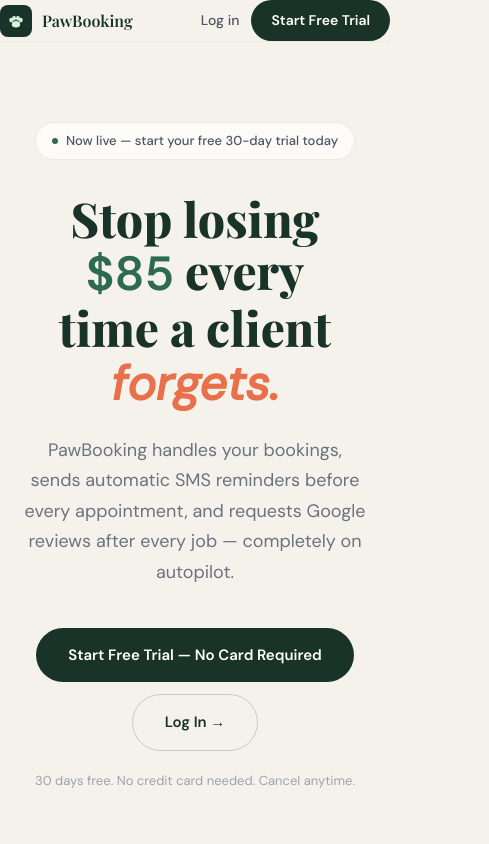
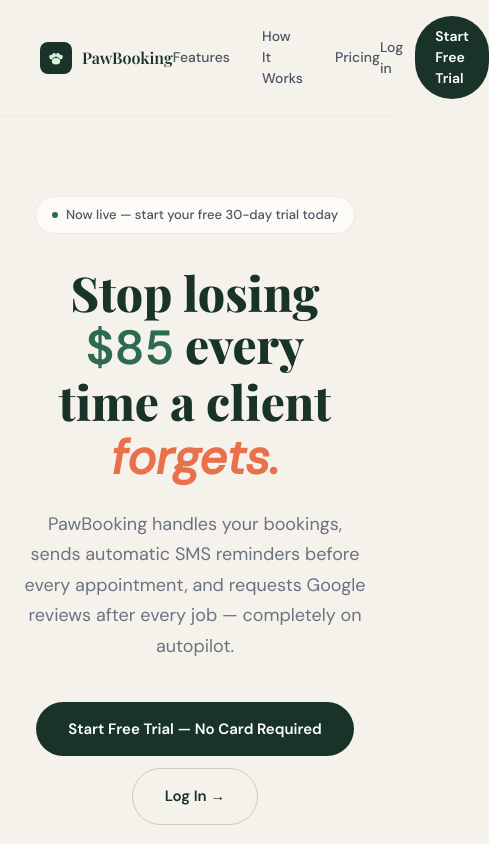
Before and after one commit to Kamdrin1/PawBooking, a Next.js app: page / in a window 390 px wide. Shown: the top 844 px of the page, 489 px wide, since content can reach past the window. Built offline with nearby package versions, Linux system fonts and the light colour scheme; a web font is replaced by a local one.

Commit message:
fix navbar spacing

```diff
--- a/src/app/page.tsx
+++ b/src/app/page.tsx
@@ -38,9 +38,10 @@ export default function Home() {
       <div style={{ background: '#F5F2EB' }}>
 
         {/* NAVBAR */}
-        <nav className="sticky-nav px-8 py-4 flex items-center justify-between">
-          <div className="flex items-center gap-2.5">
-            <div className="w-8 h-8 rounded-lg flex items-center justify-center flex-shrink-0" style={{ background: '#1A3329' }}>
+<nav className="sticky-nav">
+  <div style={{ maxWidth: '1100px', margin: '0 auto', padding: '16px 40px', display: 'flex', alignItems: 'center', justifyContent: 'space-between' }}>
+    <div style={{ display: 'flex', alignItems: 'center', gap: '10px' }}>
+      <div style={{ width: '32px', height: '32px', borderRadius: '8px', background: '#1A3329', display: 'flex', alignItems: 'center', justifyContent: 'center', flexShrink: 0 }}>
         <svg width="16" height="16" viewBox="0 0 100 100" fill="#D8F3DC">
           <ellipse cx="50" cy="70" rx="26" ry="20"/>
           <ellipse cx="20" cy="44" rx="12" ry="15"/>
@@ -49,16 +50,17 @@ export default function Home() {
           <ellipse cx="80" cy="44" rx="12" ry="15"/>
         </svg>
       </div>
-            <span className="playfair font-semibold text-base" style={{ color: '#1A3329' }}>PawBooking</span>
+      <span className="playfair" style={{ fontWeight: 600, fontSize: '16px', color: '#1A3329' }}>PawBooking</span>
     </div>
-          <div className="hidden md:flex items-center gap-8">
+    <div style={{ display: 'flex', alignItems: 'center', gap: '32px' }}>
       <a href="#features" className="nav-link">Features</a>
       <a href="#how" className="nav-link">How It Works</a>
       <a href="#pricing" className="nav-link">Pricing</a>
     </div>
-          <div className="flex items-center gap-3">
+    <div style={{ display: 'flex', alignItems: 'center', gap: '12px' }}>
       <Link href="/login" className="nav-link">Log in</Link>
       <Link href="/signup" className="btn-primary" style={{ padding: '10px 20px' }}>Start Free Trial</Link>
+    </div>
   </div>
 </nav>
 
```
Lines whose indentation alone changed are shown as unchanged.
